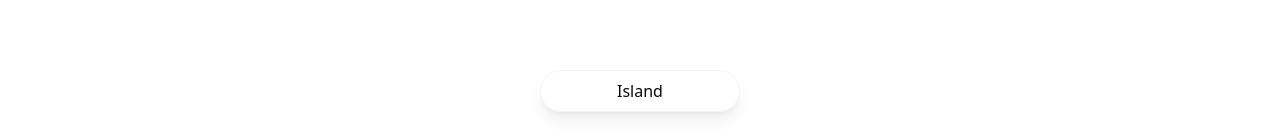
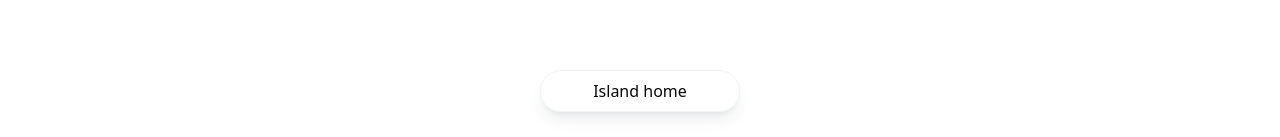
Before and after one commit to ksk1kd/equalizer, a Next.js app: page / in a window 1280 px wide. Shown: the part 660-797 px from the top of the page. Built offline with nearby package versions, Linux system fonts and the light colour scheme.

Commit message:
add island parallel route

```diff
--- /dev/null
+++ b/src/app/@island/page.tsx
@@ -0,0 +1,3 @@
+export default function Home() {
+  return <>Island home</>;
+}
--- /dev/null
+++ b/src/app/@island/project/[id]/page.tsx
@@ -0,0 +1,3 @@
+export default function Project() {
+  return <>Island project</>;
+}
--- a/src/app/layout.tsx
+++ b/src/app/layout.tsx
@@ -2,6 +2,7 @@ import type { Metadata } from "next";
 import { Geist, Geist_Mono } from "next/font/google";
 import "./globals.css";
 import { ThemeProvider } from "@/components/theme-provider";
+import { Island } from "@/components/ui/island";
 import { ModeToggle } from "@/components/ui/mode-toggle";
 
 const geistSans = Geist({
@@ -21,8 +22,10 @@ export const metadata: Metadata = {
 
 export default function RootLayout({
   children,
+  island,
 }: Readonly<{
   children: React.ReactNode;
+  island: React.ReactNode;
 }>) {
   return (
     <>
@@ -43,6 +46,9 @@ export default function RootLayout({
                   <ModeToggle />
                 </div>
                 {children}
+                <div className="absolute bottom-5 w-full flex items-center justify-center">
+                  <Island>{island}</Island>
+                </div>
               </div>
             </div>
           </ThemeProvider>
--- a/src/app/page.tsx
+++ b/src/app/page.tsx
@@ -1,11 +1,5 @@
 import { Island } from "@/components/ui/island";
 
 export default function Home() {
-  return (
-    <>
-      <div className="absolute bottom-5 w-full flex items-center justify-center">
-        <Island>Island</Island>
-      </div>
-    </>
-  );
+  return <>Content</>;
 }
```
